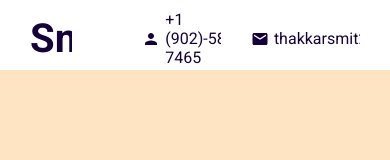
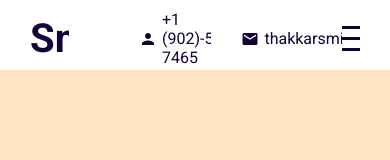
Before and after one commit to whitetiger47/portfolio, a React (Create React App) app: page / in a window 390 px wide. Shown: the top 160 px of the page. Built offline with nearby package versions, Linux system fonts and the light colour scheme.

Commit message:
Hamburger animation

```diff
--- a/src/App.jsx
+++ b/src/App.jsx
@@ -5,11 +5,13 @@ import Education from "./components/education/Education"
 import Projects from "./components/projects/Projects"
 import Contact from "./components/contact/Contact"
 import "./app.scss"
+import { useState } from "react"
 
 function App() {
+  const [menuOpen,setMenuOpen] = useState(false)
   return (
     <div className="app">
-      <Topbar/>
+      <Topbar menuOpen={menuOpen} setMenuOpen={setMenuOpen}/>
       <div className="sections">
       <Intro/>
       <Probackground/>
--- a/src/components/topbar/Topbar.jsx
+++ b/src/components/topbar/Topbar.jsx
@@ -2,9 +2,9 @@ import React from 'react'
 import "./topbar.scss"
 import {Person,Email} from "@material-ui/icons"
 
-export default function Topbar() {
+export default function Topbar({menuOpen,setMenuOpen}) {
   return (
-    <div className='topbar'>
+    <div className={"topbar " + (menuOpen && "active")}>
       <div className="wrapper">
         <div className="left">
             <a href="#intro" className="logo">Smit</a>
@@ -20,7 +20,11 @@ export default function Topbar() {
         </div>
 
         <div className="right">
-
+            <div className="hamburger" onClick={()=>setMenuOpen(!menuOpen)}>
+              <span className="line1"></span>
+              <span className="line2"></span>
+              <span className="line3"></span>
+            </div>
         </div>
       </div>
     </div>
--- a/src/components/topbar/topbar.scss
+++ b/src/components/topbar/topbar.scss
@@ -8,6 +8,7 @@
     position: fixed;
     top: 0;
     z-index: 2;
+    transition: all 1s ease;
 
     .wrapper{
         padding: 10px 30px;
@@ -48,5 +49,45 @@
 
 
         }
+
+        .right{
+
+            .hamburger{
+                width: 32px;
+                height: 25px;
+                display: flex;
+                flex-direction: column;
+                justify-content: space-between;
+                cursor: pointer;
+
+                span{
+                    width: 100%;
+                    height: 3px;
+                    background-color: $mainColor;
+                    transform-origin: left;
+                    transition: all 2s ease;
+                }
+            }
+        }
+    }
+
+    &.active{
+        background-color: $mainColor;
+        color: white;
+        .hamburger{
+            span{
+                &:first-child{
+                    background-color: white;
+                    transform: rotate(45deg);
+                }
+                &:nth-child(2){
+                    opacity: 0;
+                }
+                &:last-child{
+                    background-color: white;
+                    transform: rotate(-45deg);
+                }
+            }
+        }
     }
 }
```
